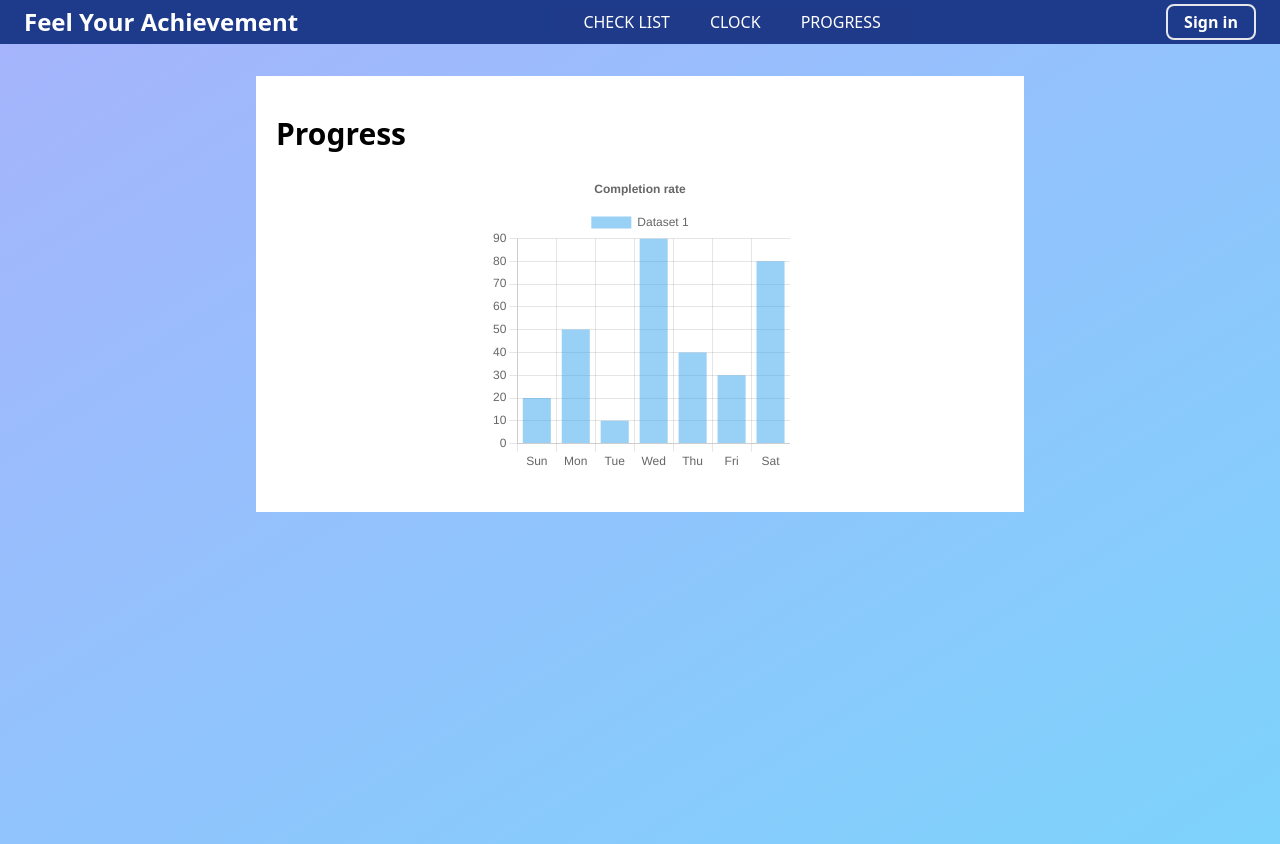
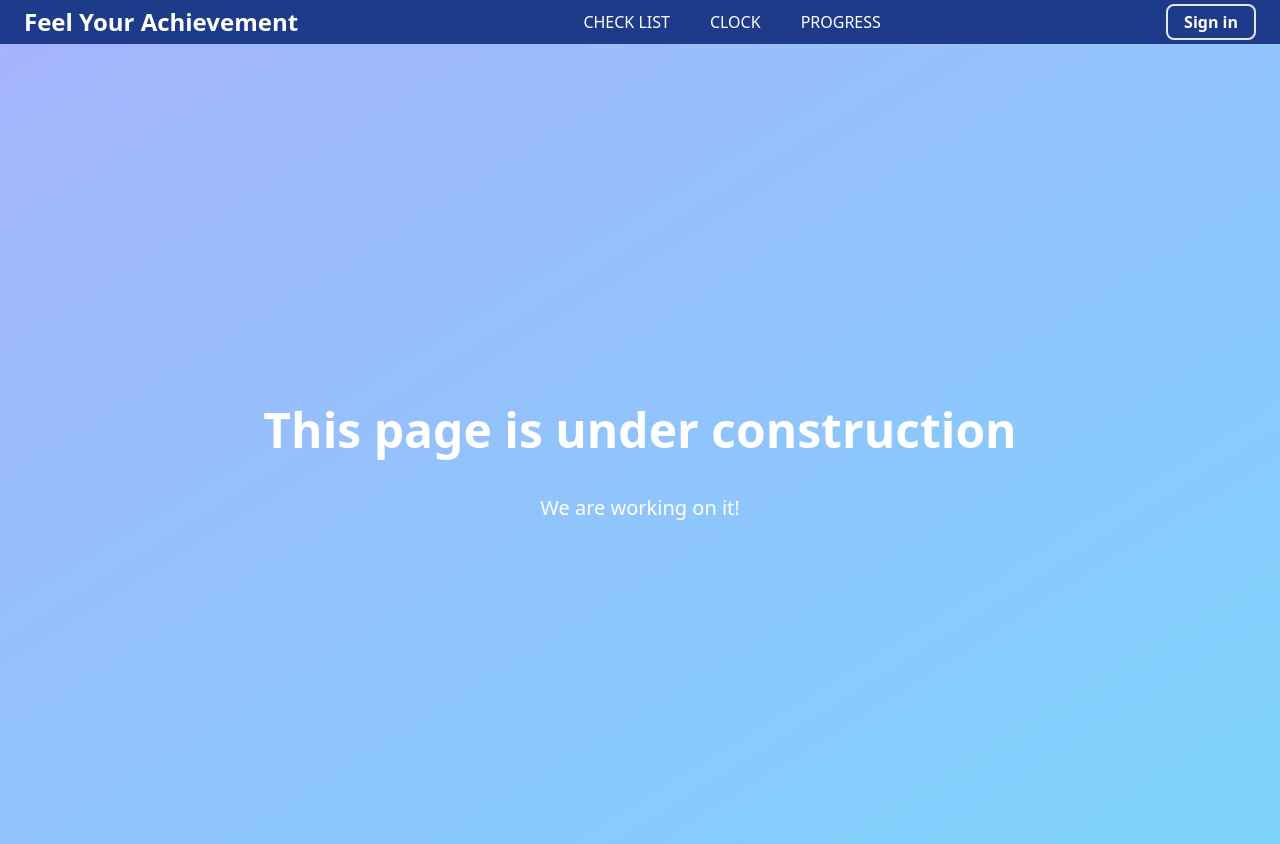
Before and after one commit to mikuweb/Feel_Your_Achievement, a Next.js app: page /progress in a window 1280 px wide. Built offline with nearby package versions, Linux system fonts and the light colour scheme; no server answers.

Commit message:
comment out under construction page for deploy

```diff
--- a/pages/progress/index.tsx
+++ b/pages/progress/index.tsx
@@ -1,82 +1,82 @@
 import React from 'react';
-import {
-  Chart as ChartJS,
-  CategoryScale,
-  LinearScale,
-  BarElement,
-  Title,
-  Tooltip,
-  Legend,
-} from 'chart.js';
-import { Bar } from 'react-chartjs-2';
-import { faker } from '@faker-js/faker';
+// import {
+//   Chart as ChartJS,
+//   CategoryScale,
+//   LinearScale,
+//   BarElement,
+//   Title,
+//   Tooltip,
+//   Legend,
+// } from 'chart.js';
+// import { Bar } from 'react-chartjs-2';
+// import { faker } from '@faker-js/faker';
 
-ChartJS.register(
-  CategoryScale,
-  LinearScale,
-  BarElement,
-  Title,
-  Tooltip,
-  Legend
-);
+// ChartJS.register(
+//   CategoryScale,
+//   LinearScale,
+//   BarElement,
+//   Title,
+//   Tooltip,
+//   Legend
+// );
+
+// const Progress = () => {
+//   const options = {
+//     responsive: true,
+//     aspectRatio: 1,
+//     plugins: {
+//       legend: {
+//         position: 'top' as const,
+//       },
+//       title: {
+//         display: true,
+//         text: 'Completion rate',
+//       },
+//     },
+//     scales: {
+//       x: {
+//         type: 'category', // Use the 'category' scale for x-axis
+//       },
+//       y: {
+//         beginAtZero: true
+//       }
+//     },
+//   };
+
+//   const labels = ['Sun', 'Mon', 'Tue', 'Wed', 'Thu', 'Fri', 'Sat'];
+//   const testdata = [20, 50, 10, 90, 40, 30, 80];
+
+//   const data = {
+//     labels,
+//     datasets: [
+//       {
+//         label: 'Dataset 1',
+//         // data: labels.map(() => faker.datatype.number({ min: 0, max: 100 })),
+//         data:testdata,
+//         backgroundColor: 'rgba(53, 162, 235, 0.5)',
+//       },
+//     ],
+//   };
+
+//   return (
+//     <div className='overflow-hidden bg-gradient-to-br from-indigo-300 to-sky-300 h-screen'>
+//       <div className='bg-white md:max-w-3xl md:mx-auto md:my-8 w-full py-10 h-screen md:h-fit'>
+//         <div className='text-2xl md:text-3xl font-bold ml-5 mb-5'>Progress</div>
+//         <Bar options={options} data={data} className='mx-auto' />
+//       </div>
+//     </div>
+//   );
+// };
 
 const Progress = () => {
-  const options = {
-    responsive: true,
-    aspectRatio: 1,
-    plugins: {
-      legend: {
-        position: 'top' as const,
-      },
-      title: {
-        display: true,
-        text: 'Completion rate',
-      },
-    },
-    scales: {
-      x: {
-        type: 'category', // Use the 'category' scale for x-axis
-      },
-      y: {
-        beginAtZero: true
-      }
-    },
-  };
-
-  const labels = ['Sun', 'Mon', 'Tue', 'Wed', 'Thu', 'Fri', 'Sat'];
-  const testdata = [20, 50, 10, 90, 40, 30, 80];
-
-  const data = {
-    labels,
-    datasets: [
-      {
-        label: 'Dataset 1',
-        // data: labels.map(() => faker.datatype.number({ min: 0, max: 100 })),
-        data:testdata,
-        backgroundColor: 'rgba(53, 162, 235, 0.5)',
-      },
-    ],
-  };
-
   return (
-    <div className='overflow-hidden bg-gradient-to-br from-indigo-300 to-sky-300 h-screen'>
-      <div className='bg-white md:max-w-3xl md:mx-auto md:my-8 w-full py-10 h-screen md:h-fit'>
-        <div className='text-2xl md:text-3xl font-bold ml-5 mb-5'>Progress</div>
-        <Bar options={options} data={data} className='mx-auto' />
+    <div className='overflow-hidden bg-gradient-to-br from-indigo-300 to-sky-300 h-screen flex flex-col justify-center items-center'>
+      <div className='text-white text-3xl lg:text-5xl font-bold m-10 text-center'>
+        This page is under construction
       </div>
+      <p className='text-white text-lg lg:text-xl'>We are working on it!</p>
     </div>
   );
 };
 
-// const Progress = () => {
-//   return (
-//     <div className='overflow-hidden bg-gradient-to-br from-indigo-300 to-sky-300 h-screen flex flex-col justify-center items-center'>
-//       <div className='text-white text-3xl lg:text-5xl font-bold m-10 text-center'>
-//         This page is under construction
-//       </div>
-//       <p className='text-white text-lg lg:text-xl'>We are working on it!</p>
-//     </div>
-//   );
-// };
-
 export default Progress;
```
